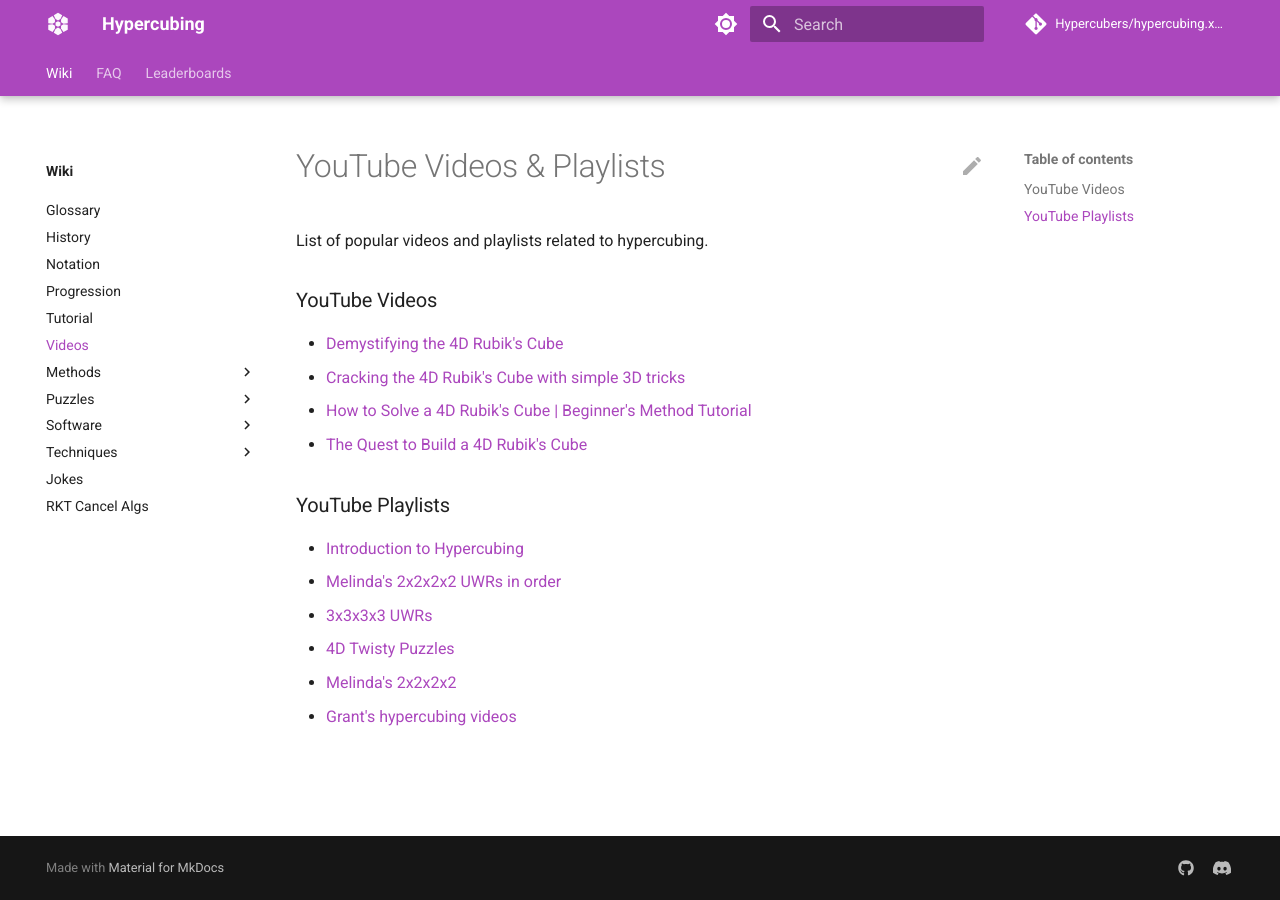
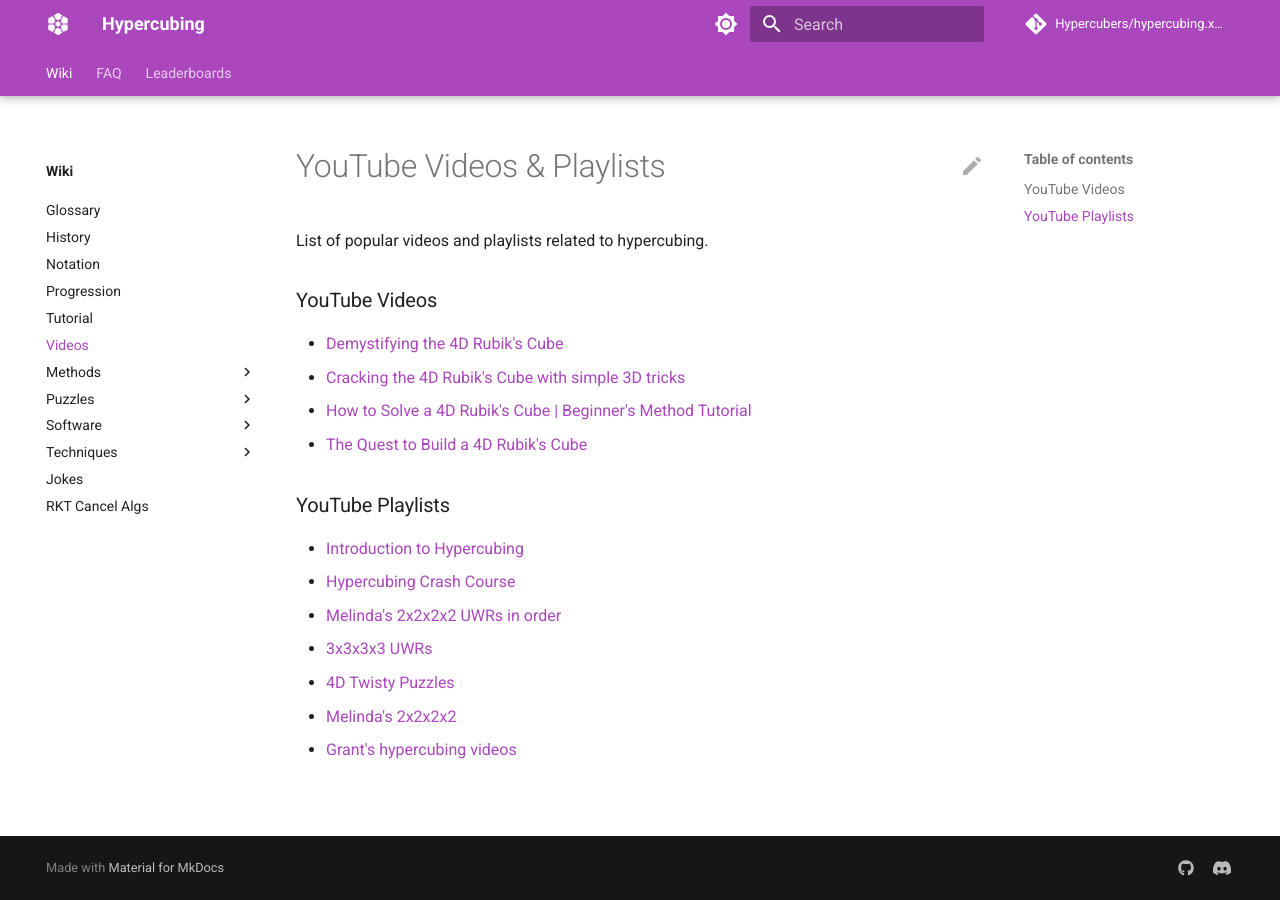
Before and after one commit to Hypercubers/hypercubing.xyz, an MkDocs documentation site: the page built from docs/videos.md, in a window 1280 px wide. Built offline with MkDocs 1.6.1 and Material for MkDocs 9.7.7, drawn with Linux system fonts in a browser that asks for light colours; comment, search, counter and statistics services are not loaded.

Commit message:
Add hypercubing crash course playlist to videos

```diff
--- a/docs/videos.md
+++ b/docs/videos.md
@@ -14,6 +14,7 @@ List of popular videos and playlists related to hypercubing.
 
 ### YouTube Playlists
 - [Introduction to Hypercubing](https://www.youtube.com/playlist?list=PLKwXjCUFqOBFC9sjYtijVALmZSJK8Djo1)
+- [Hypercubing Crash Course](https://www.youtube.com/playlist?list=PLBQ7ltR88PRv9Rmrv7iRhupGaazEPWZi5)
 - [Melinda's 2x2x2x2 UWRs in order](https://www.youtube.com/playlist?list=PLKwXjCUFqOBEIcUtV46HcaWR7epO8wkVC)
 - [3x3x3x3 UWRs](https://www.youtube.com/playlist?list=PLKwXjCUFqOBHB2I6ZS3lLnsbAtyTZSJPh)
 - [4D Twisty Puzzles](https://www.youtube.com/playlist?list=PLx1mIVtz33hITKuvUBhswO5Cd4In4ajQr)
```
